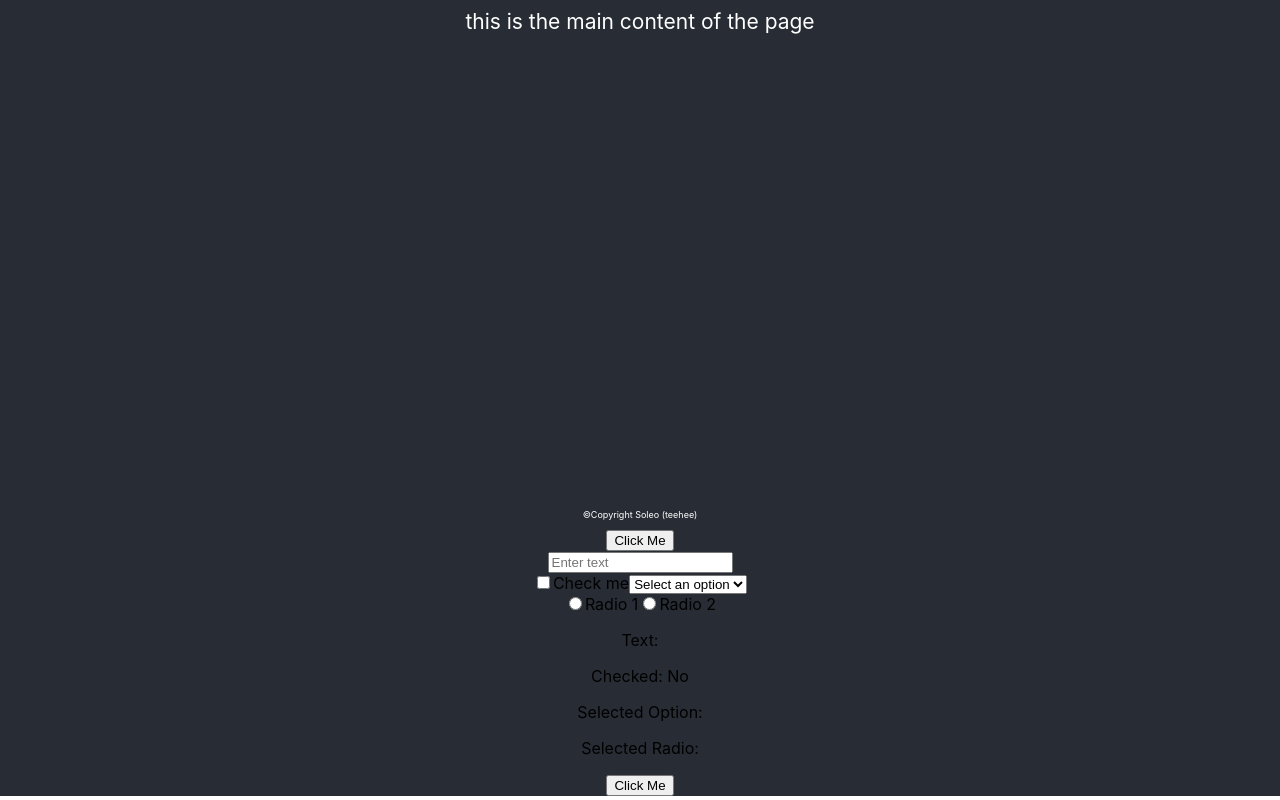
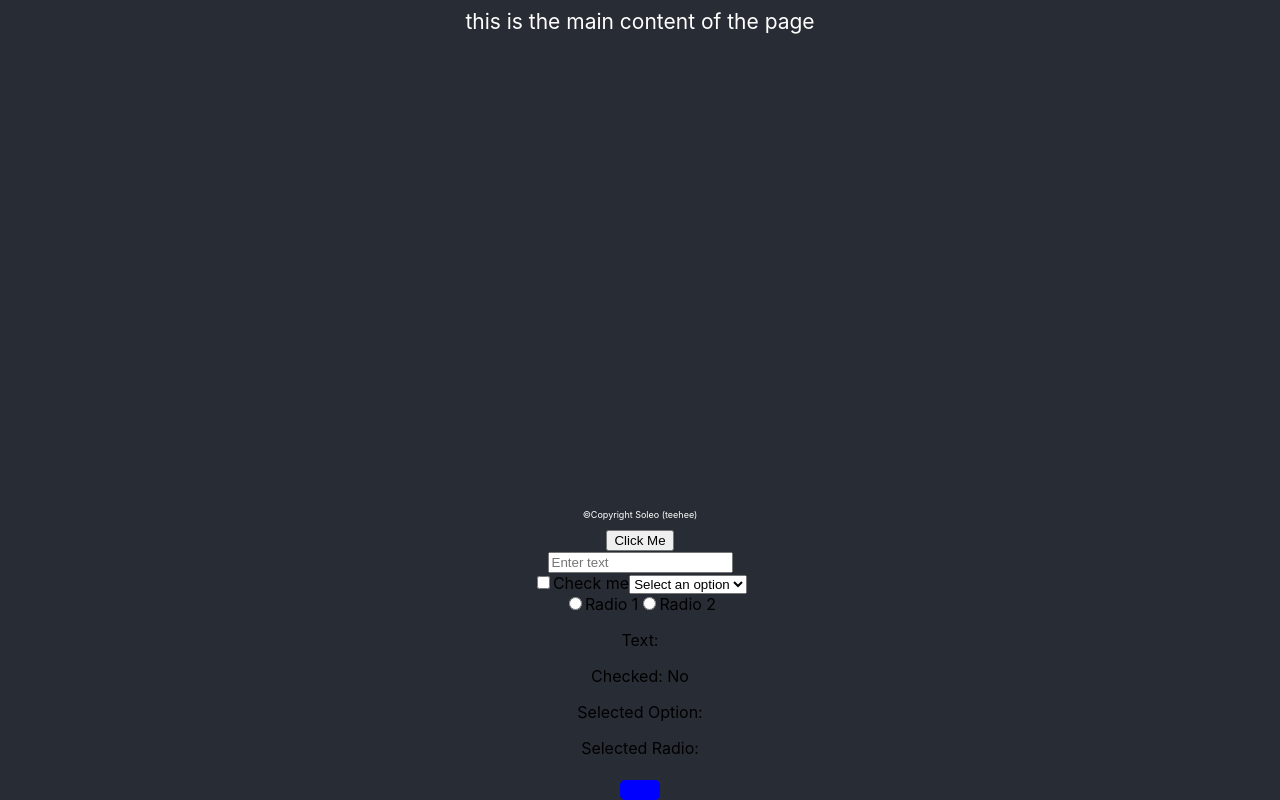
Before and after one commit to soleohess/teacher-assistant-app, a React (Create React App) app: page / in a window 1280 px wide. Shown: the part 252-1052 px from the top of the page. Built offline with nearby package versions, Linux system fonts and the light colour scheme.

Commit message:
button no works

```diff
--- a/src/components/TestButton.js
+++ b/src/components/TestButton.js
@@ -1,10 +1,17 @@
 import React from "react";
 
-function TestButton(props) {
+// potentially add curly braces like this function TestButton({onPress, label, style}) {
+function TestButton(onPress, label, style) {
     return (
         <div className="TestButton">
-            <button onClick={props.onClick}>
-                {props.label}
+            <button
+                onClick={onPress}
+                style={{backgroundColor: 'blue', color: 'white', padding: '10px 20px', border: 'none', borderRadius: '5px'}}
+                label={label}
+
+            >
+
+
             </button>
         </div>
     );
```
Also changed, not shown: src/App.js (line endings or trailing spaces), src/Notes & To-Do.txt (added).
